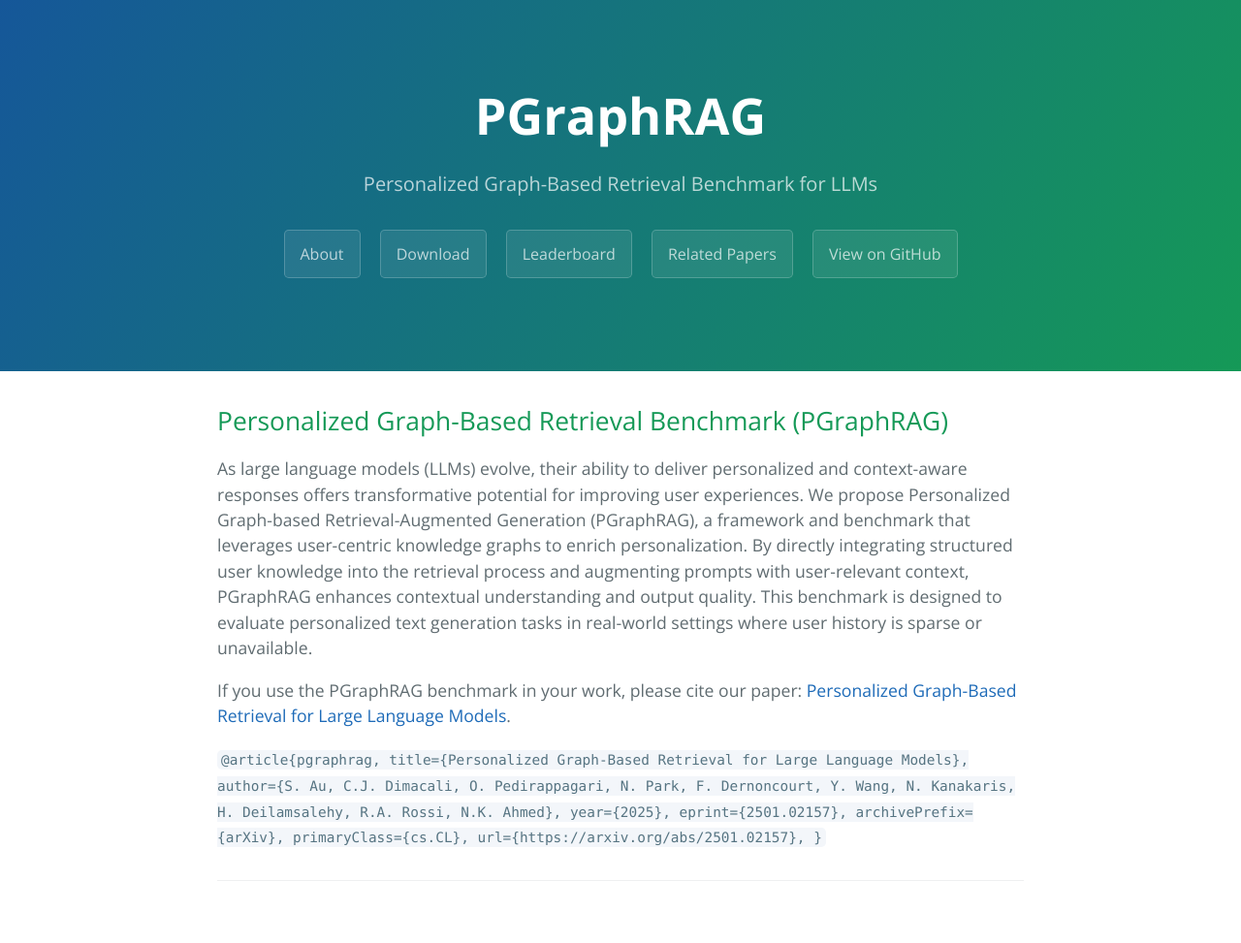
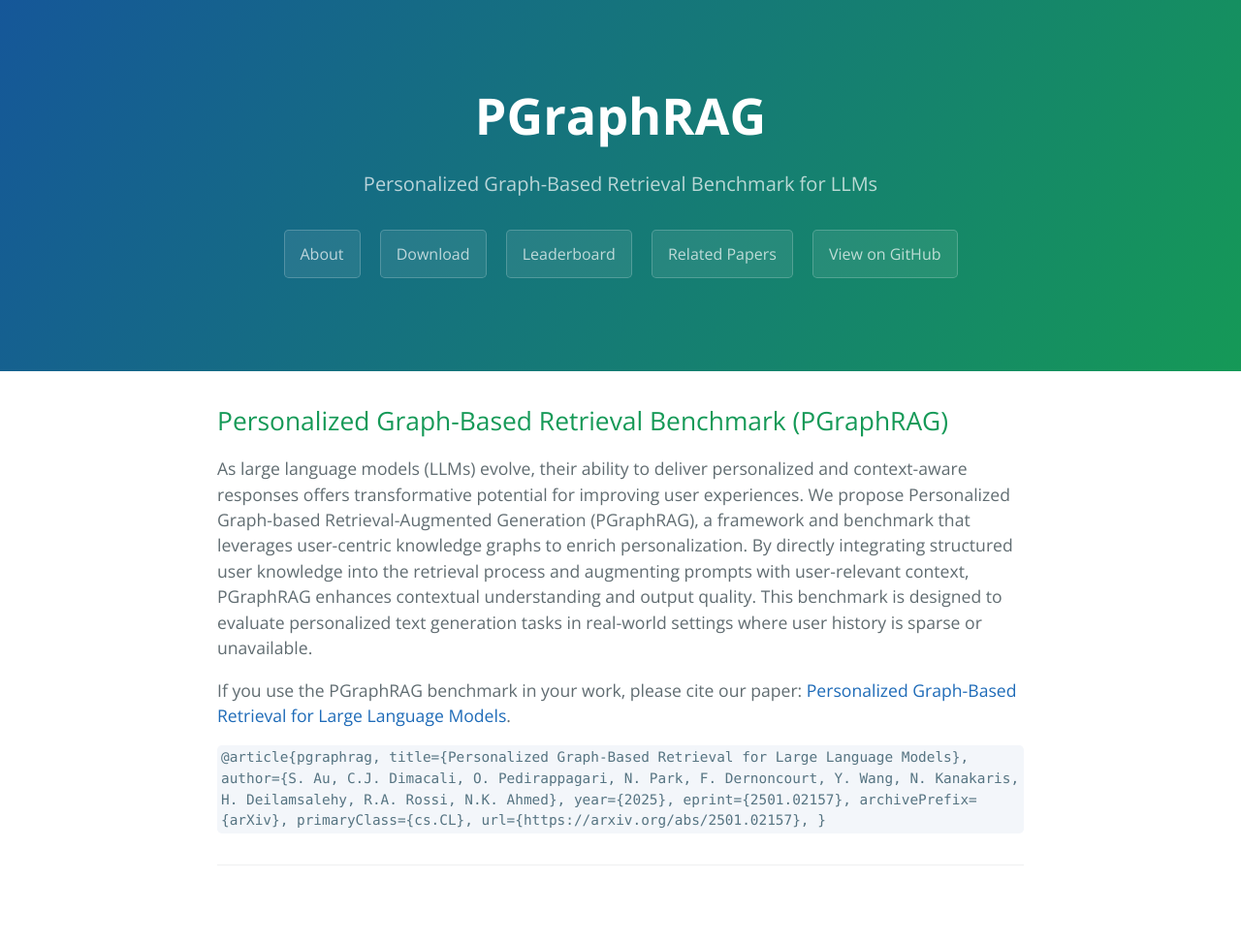
Before and after one commit to PGraphRAG-benchmark/PGraphRAG-benchmark.github.io, a Jekyll site: the page built from index.html, in a window 1280 px wide. Shown: the whole page at 97% size. Built offline with Jekyll 4.4.1, drawn with Linux system fonts in a browser that asks for light colours; the list of posts is cut into pages by our own code.

Commit message:
Update head.html

```diff
--- a/_includes/head.html
+++ b/_includes/head.html
@@ -6,4 +6,12 @@
   <link rel="stylesheet" href="{{ site.baseurl }}/css/normalize.css">
   <link href='https://fonts.googleapis.com/css?family=Open+Sans:400,700' rel='stylesheet' type='text/css'>
   <link rel="stylesheet" href="{{ site.baseurl }}/css/cayman.css">
+  <style>
+        code {
+            font-family: monospace;
+            background-color: #f9f9f9;
+            padding: 10px;
+            display: block;
+        }
+    </style>
 </head>
```
